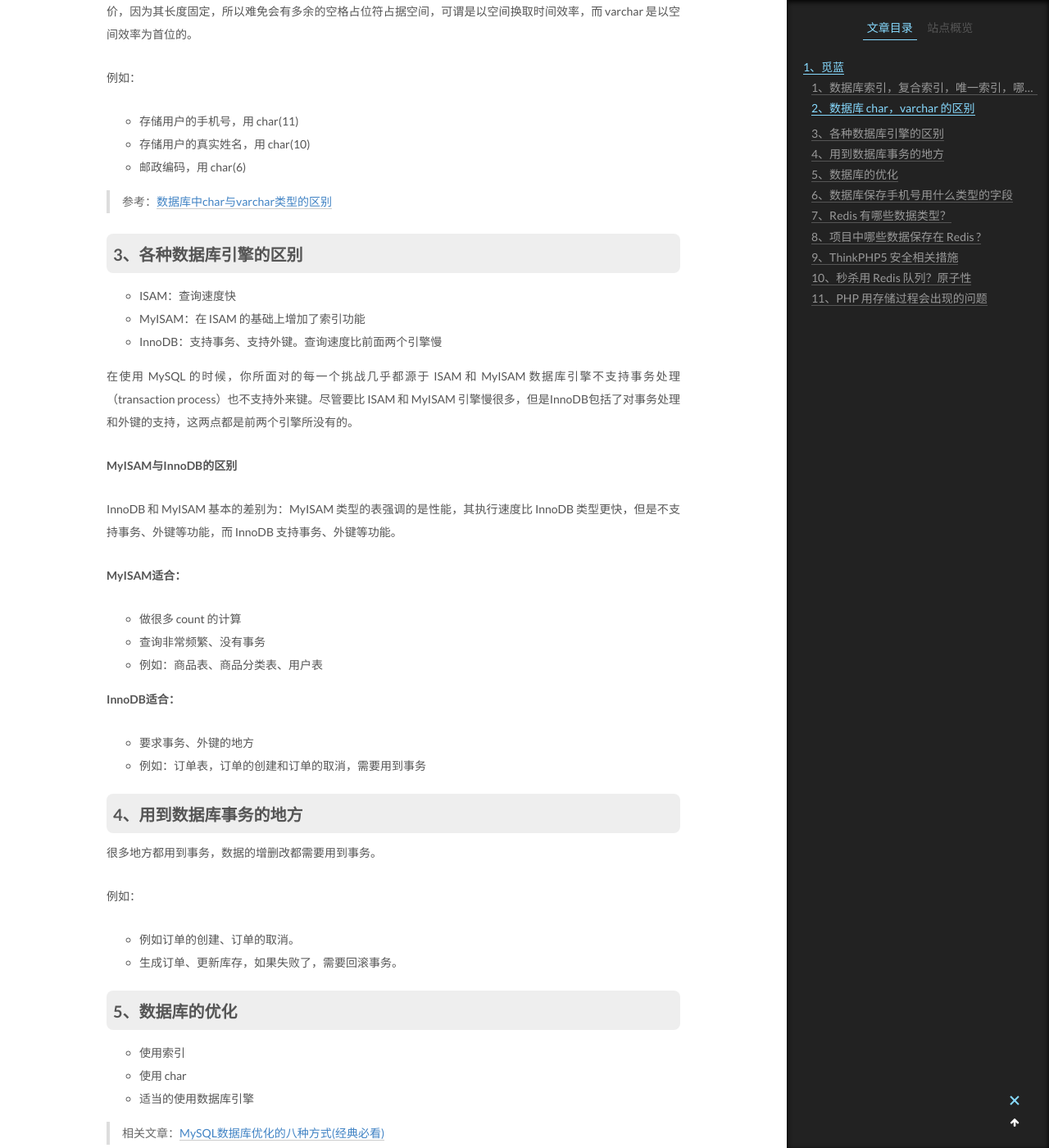
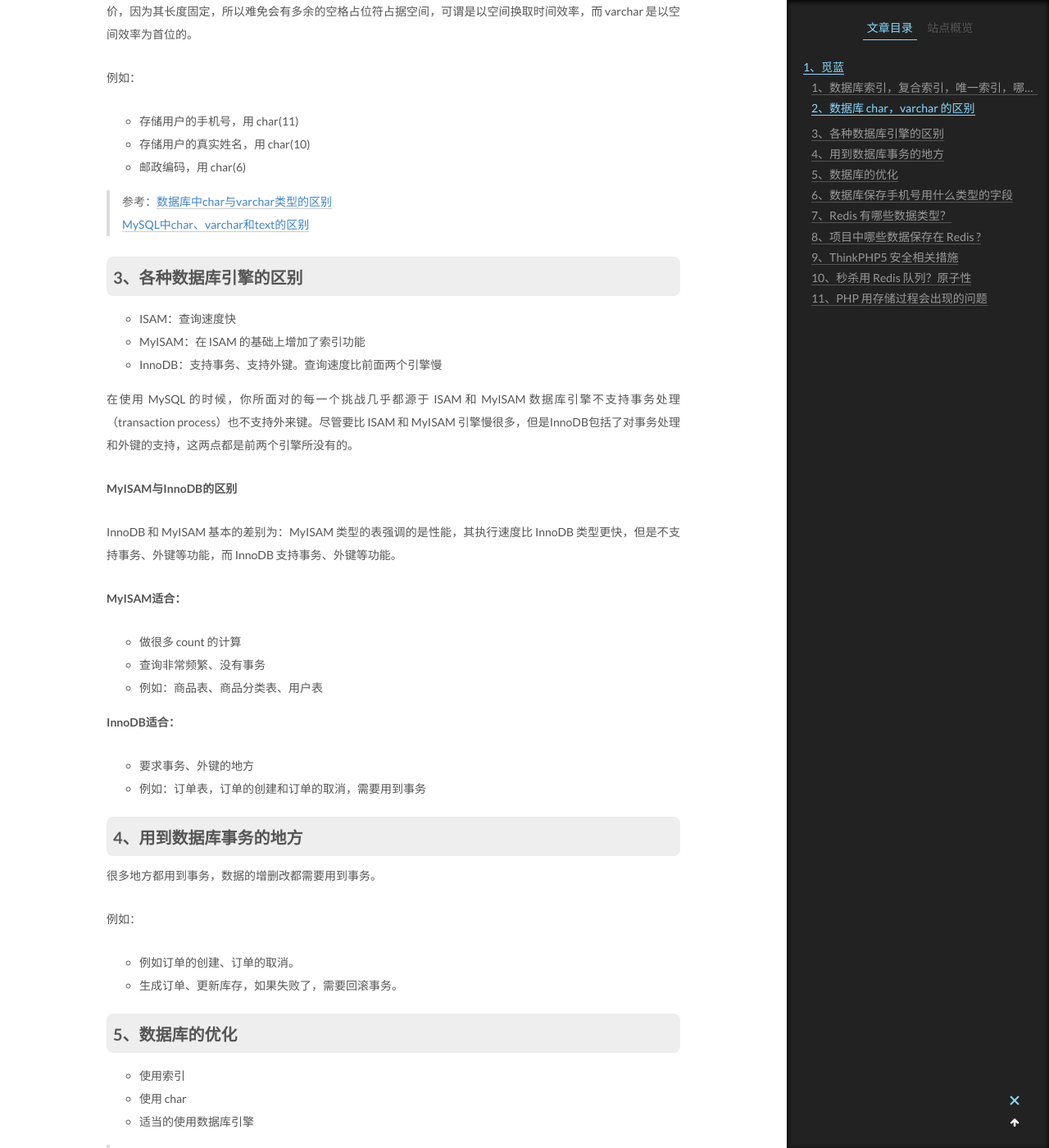
Before and after one commit to nnngu/LearningNotes, a Jekyll site: the page built from _posts/2018-06-05-PHP 面试题收集.md, in a window 1280 px wide and 1400 px high, scrolled down 1775 px. Shown: the whole window at 82% size. Built offline with Jekyll 4.4.1, drawn with Linux system fonts in a browser that asks for light colours.

Commit message:
修改文件: _posts/2018-06-05-PHP 面试题收集.md

```diff
--- a/_posts/2018-06-05-PHP 面试题收集.md
+++ b/_posts/2018-06-05-PHP 面试题收集.md
@@ -60,6 +60,7 @@ char 的长度是固定的。而 varchar 的长度是自动调整的，也就是
 - 邮政编码，用 char(6)
 
 >参考：[数据库中char与varchar类型的区别](https://www.cnblogs.com/Berryxiong/p/6248464.html)
+>[MySQL中char、varchar和text的区别](https://www.cnblogs.com/xianDan/p/4292706.html)
 
 ### 3、各种数据库引擎的区别
 
```
